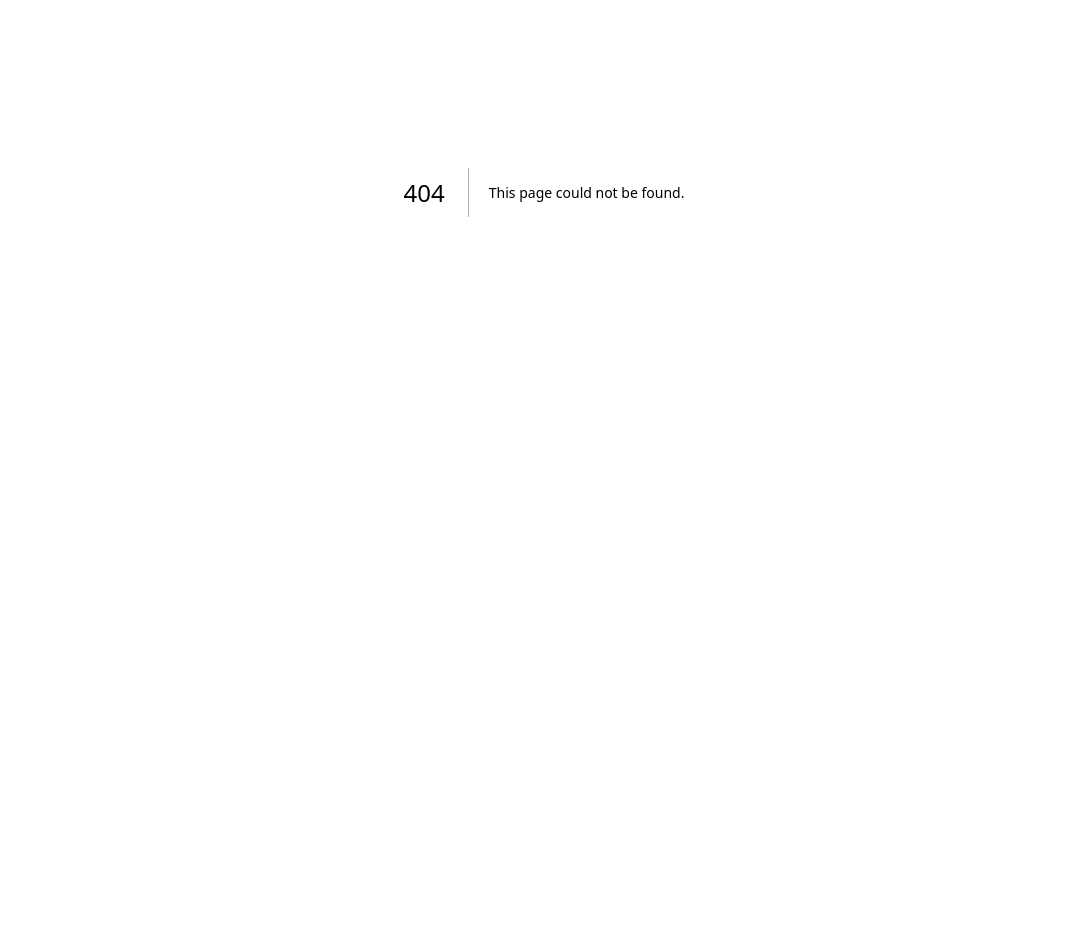
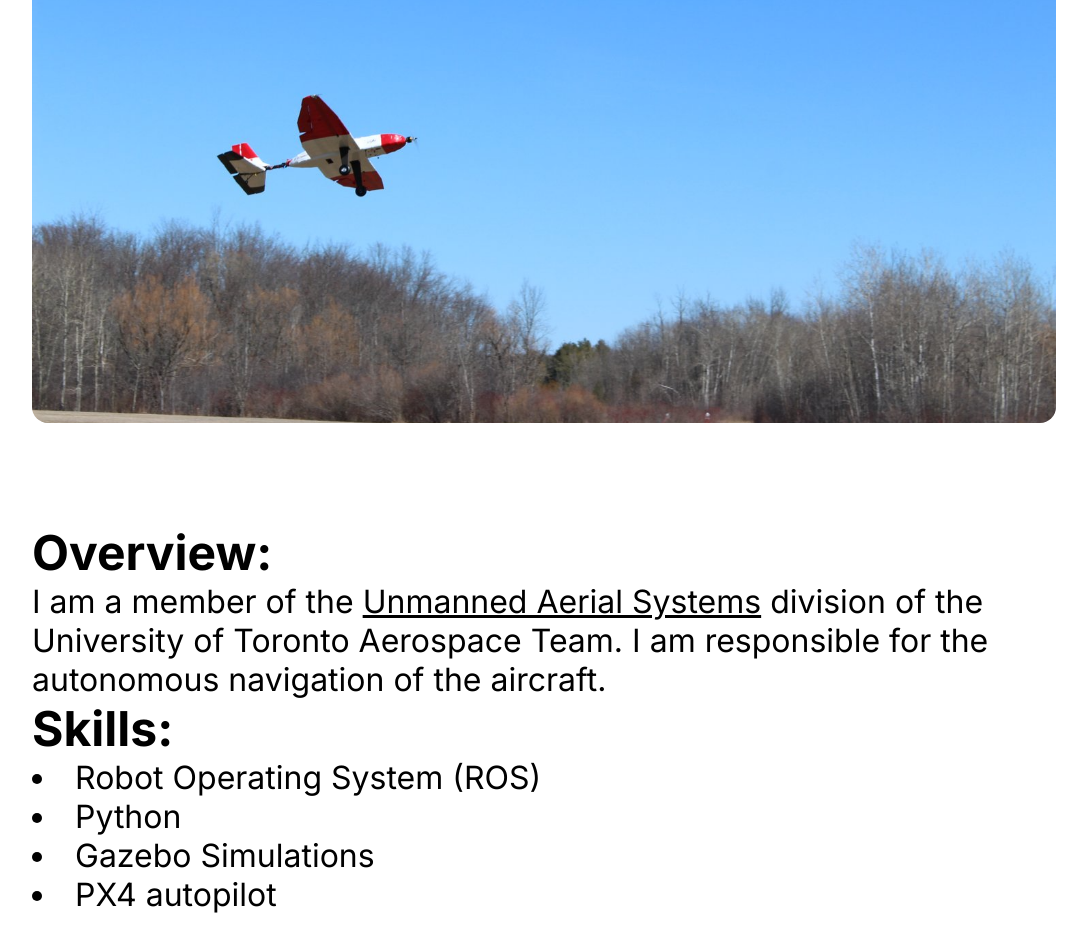
Before and after one commit to Mateusz-alicante/portfolio, a Next.js app: page /Projects/utat in a window 1280 px wide. Before the commit this address had no page. Shown: the part 208-1160 px from the top of the page, without its empty margins (96-1183 px from the left). Before the commit the page ends 800 px from the top, so only its background shows below. Built offline with nearby package versions, Linux system fonts and the light colour scheme.

Commit message:
added utat

```diff
--- a/src/Components/ProjectHeader/ProjectHeader.js
+++ b/src/Components/ProjectHeader/ProjectHeader.js
@@ -11,7 +11,7 @@ export default ({ data }) => {
         <ArrowLeftIcon className={styles.backIcon} />
         <h2>Main page</h2>
       </Link>
-      <h1>{data.title}</h1>
+      <h1>{data.long_title || data.title}</h1>
       <Image src={data.cover} className={styles.image} placeholder="blur" />
     </div>
   );
--- a/src/Components/Projects/Exp.js
+++ b/src/Components/Projects/Exp.js
@@ -3,10 +3,11 @@ import SingleContainer from "./SingleContainer/SingleContainer";
 import hand_track_data from "../../app/Projects/hand_track/data";
 import robotics_hack_data from "../../app/Projects/robotics_hack/data";
 import ai_notes_data from "../../app/Projects/ai_notes/data";
+import utat from "../../app/Projects/utat/data";
 
 import styles from "./Exp.module.css";
 
-const projects = [ai_notes_data, hand_track_data, robotics_hack_data];
+const projects = [ai_notes_data, hand_track_data, robotics_hack_data, utat];
 
 export default function Exp() {
   return (
--- /dev/null
+++ b/src/app/Projects/utat/data.js
@@ -0,0 +1,9 @@
+import cover from "./media/cover.png";
+
+export default {
+  type: "Project",
+  title: "Aerospace Team",
+  long_title: "University of Toronto Aerospace Team (UAS)",
+  cover: cover,
+  url: "/Projects/utat",
+};
--- /dev/null
+++ b/src/app/Projects/utat/page.js
@@ -0,0 +1,32 @@
+import ProjectHeader from "../../../Components/ProjectHeader/ProjectHeader";
+import data from "./data";
+import styles from "./styles.module.css";
+
+import Link from "next/link";
+import Image from "next/image";
+
+export default function Page() {
+  return (
+    <div className={styles.container}>
+      <ProjectHeader data={data} />
+      <div className={styles.content}>
+        <h2>Overview:</h2>
+        <p>
+          I am a member of the{" "}
+          <Link className={styles.contentLink} href="https://www.utat.ca/uas">
+            Unmanned Aerial Systems
+          </Link>{" "}
+          division of the University of Toronto Aerospace Team. I am responsible
+          for the autonomous navigation of the aircraft.
+        </p>
+        <h2>Skills:</h2>
+        <p>
+          <li>Robot Operating System (ROS)</li>
+          <li>Python</li>
+          <li>Gazebo Simulations</li>
+          <li>PX4 autopilot</li>
+        </p>
+      </div>
+    </div>
+  );
+}
--- /dev/null
+++ b/src/app/Projects/utat/styles.module.css
@@ -0,0 +1,23 @@
+.container {
+    width: 80%;
+    margin: 3em auto;
+}
+
+.content {
+    font-size: 2em;
+    margin-top: 3em;
+}
+
+.list {
+    padding-left: 2em;
+}
+
+.contentLink {
+    text-decoration: underline;
+}
+
+.image {
+    border-radius: 1em;
+    display: block;
+    margin: 2em auto;
+}
```
Also changed, not shown: src/app/Projects/utat/media/cover.png (added).
